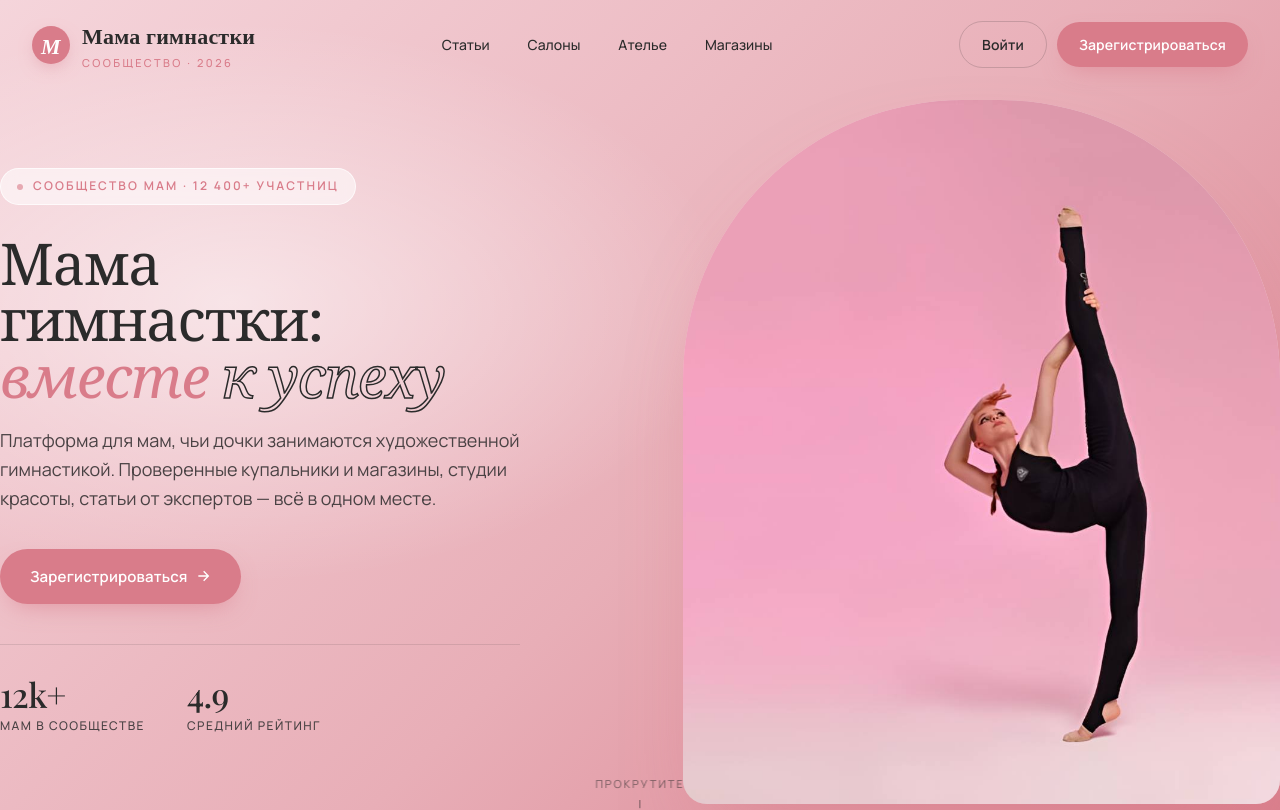
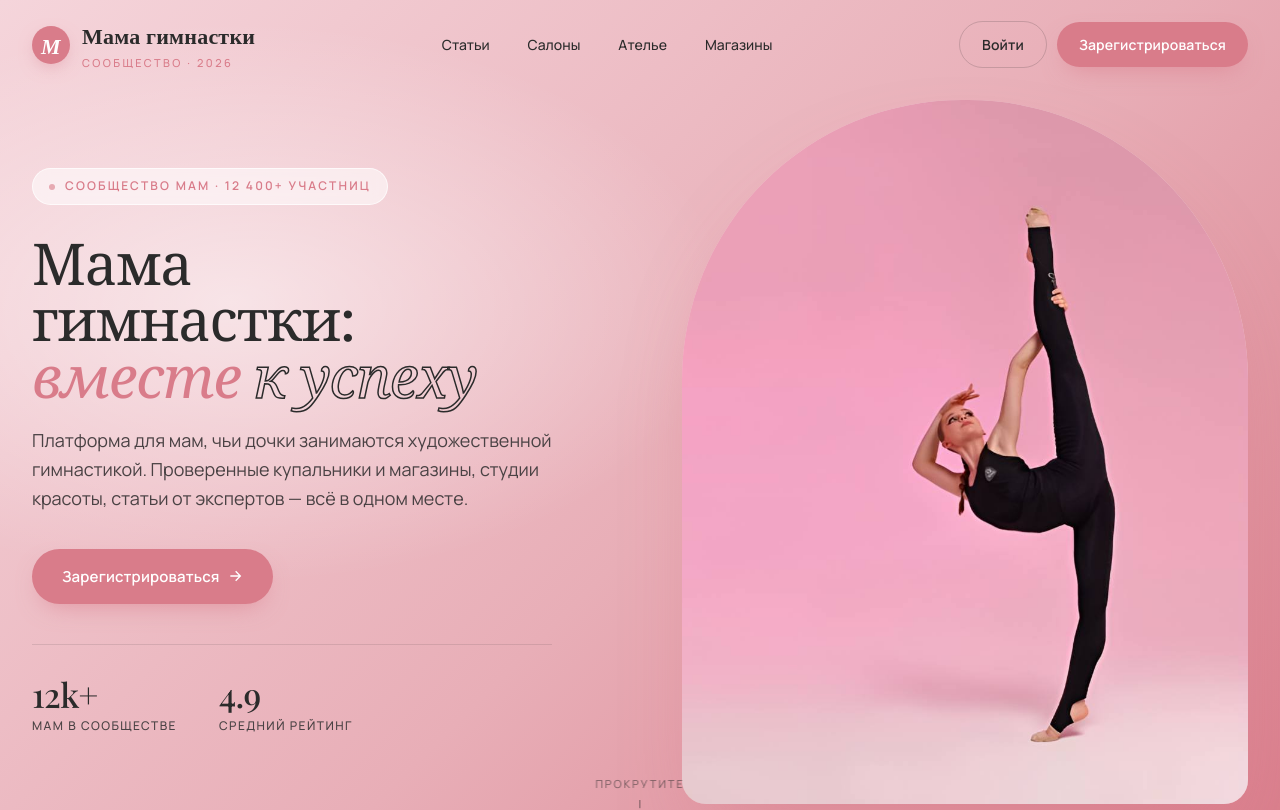
Before and after one commit to OrmonovB/mama-gym, a Next.js app: page / in a window 1280 px wide. Shown: the top 810 px of the page. Built offline with nearby package versions, Linux system fonts and the light colour scheme; a web font is replaced by a local one.

Commit message:
адаптация

```diff
--- a/app/page.tsx
+++ b/app/page.tsx
@@ -52,7 +52,7 @@ export default function Home() {
 
       {/* HERO */}
       <section className="hero">
-        <div className="container hero-inner">
+        <div className="container hero-inner" style={{paddingLeft:32, paddingRight:32}}>
           <div className="hero-text">
             <div className="eyebrow"><span className="dot"></span>Сообщество мам · 12 400+ участниц</div>
             <h1>Мама<br/>гимнастки:<br/><em>вместе</em> <span className="stroke">к&nbsp;успеху</span></h1>
```
